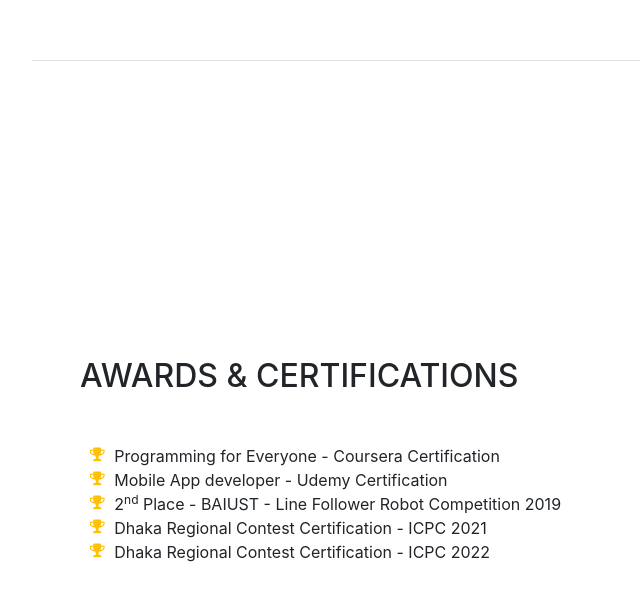
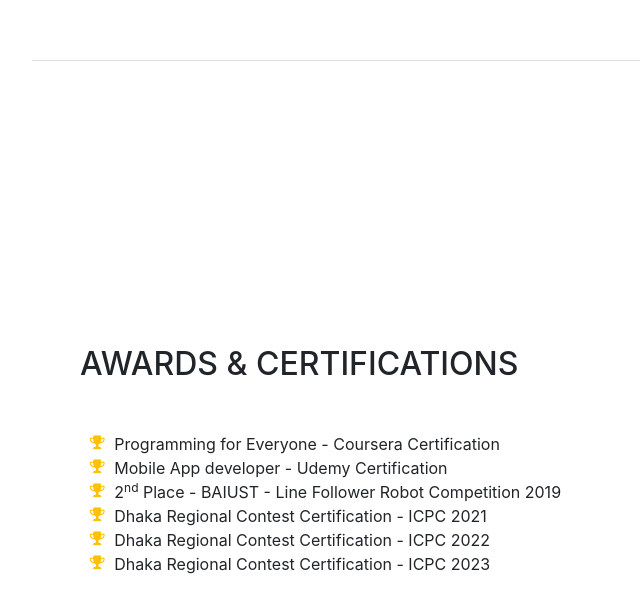
Before and after one commit to FForhad/FForhad.github.io, a website with bundled scripts: page index.html in a window 1280 px wide. Shown: the part 4739-5352 px from the top of the page, without its empty margins (240-880 px from the left). Built offline with nearby package versions, Linux system fonts and the light colour scheme; a web font is replaced by a local one.

Commit message:
Update index.html

```diff
--- a/index.html
+++ b/index.html
@@ -306,6 +306,9 @@
               <li>
                 <i class="fa-li fa fa-trophy text-warning"></i>
                 Dhaka Regional Contest Certification - ICPC 2022</li>
+            <li>
+                <i class="fa-li fa fa-trophy text-warning"></i>
+                Dhaka Regional Contest Certification - ICPC 2023</li>
           </ul>
         </div>
       </section>
```
